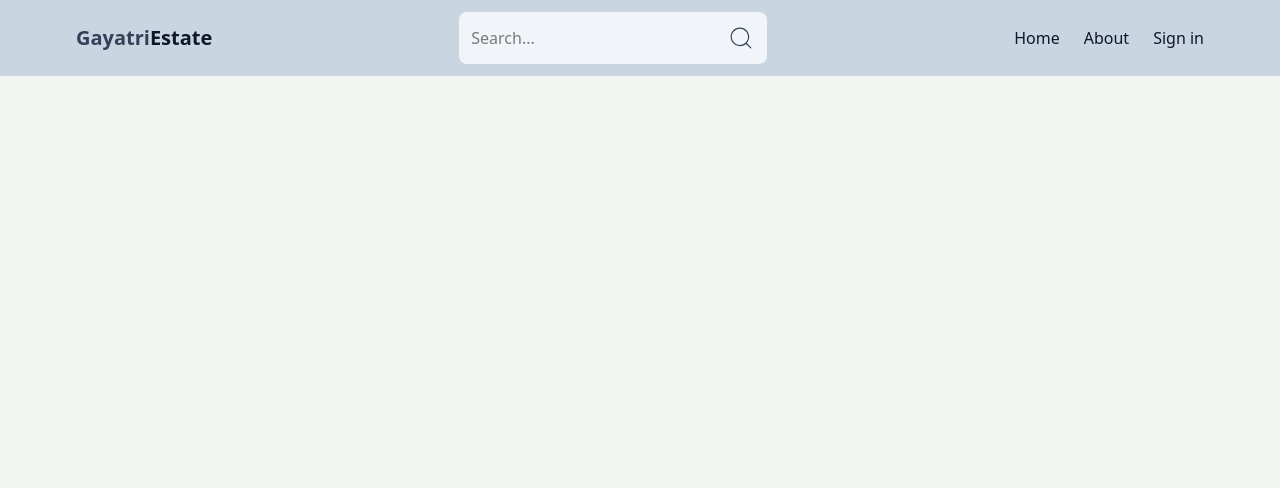
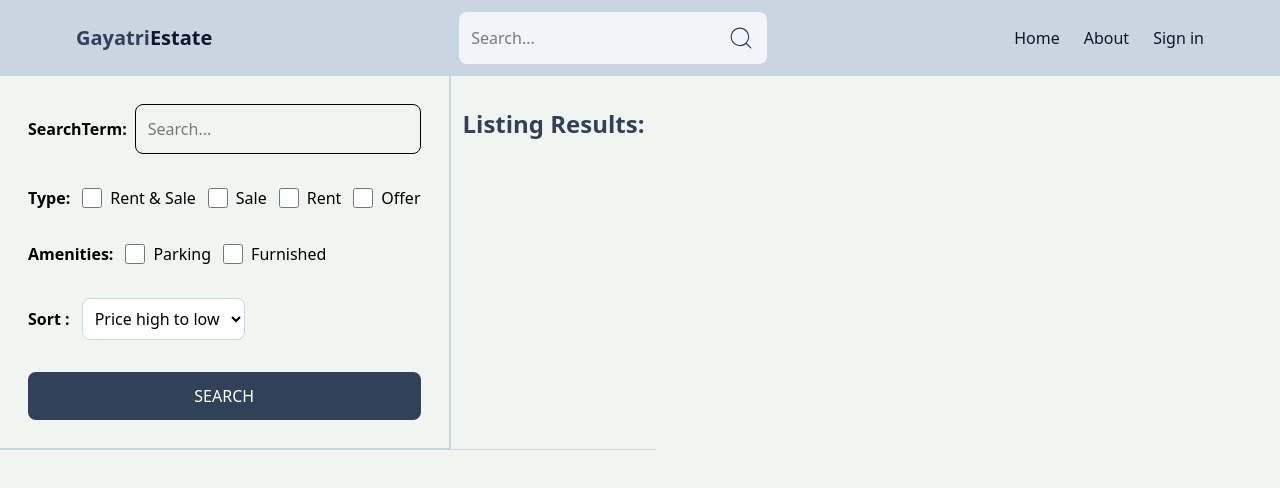
Before and after one commit to ashirwad2213056/Real-State-Website, a React (Vite) app in the folder client/: page /search in a window 1280 px wide. Shown: the top 488 px of the page. Built offline with nearby package versions, Linux system fonts and the light colour scheme.

Commit message:
Created Search page UI

```diff
--- a/client/src/App.jsx
+++ b/client/src/App.jsx
@@ -47,6 +47,7 @@
 import CreateListing from './Pages/CreateListing'
 import UpdateListing from './Pages/UpdateListing'
 import Listing from './Pages/Listings'
+import Search from './Pages/Search'
 export default function App() {
   return (
     <BrowserRouter>
@@ -60,6 +61,7 @@
       <Route path="/update-listing/:listingId" element={<UpdateListing/>} />
     </Route>
     <Route path="/about" element={<About/>} />
+    <Route path="/search" element={<Search/>} />
     <Route path="/sign-in" element={<SignIn/>} />
     <Route path="/sign-up" element={<SignUp/>} />
     </Routes>
--- /dev/null
+++ b/client/src/Pages/Search.jsx
@@ -0,0 +1,62 @@
+import React from 'react'
+
+export default function Search() {
+  return (
+    <div className='flex flex-col md:flex-row '>
+        <div className='p-7 border-b-2 md:border-r-2 border-slate-300'>
+            <form className='flex flex-col gap-8'>
+               <div className='flex items-center gap-2'>
+               <label className='whitespace-nowrap font-semibold' >SearchTerm:</label>
+               <input type="text" id='searchTerm' placeholder='Search...' className='border rounded-lg bg- p-3 w-full ' />
+               </div>
+               <div className='flex gap-3 flex-wrap items-center '>
+                <label className='font-semibold'>Type:</label>
+                <div className='flex gap-2'>
+                    <input type="checkbox" id='all' className='w-5 '/>
+                    <span>Rent & Sale</span>
+                </div>
+                <div className='flex gap-2'>
+                    <input type="checkbox" id='sale' className='w-5 '/>
+                    <span>Sale</span>
+                </div>
+                <div className='flex gap-2'>
+                    <input type="checkbox" id='rent' className='w-5 '/>
+                    <span>Rent</span>
+                </div>
+                <div className='flex gap-2'>
+                    <input type="checkbox" id='offer' className='w-5 '/>
+                    <span>Offer</span>
+                </div>
+
+               </div>
+               <div className='flex gap-3 flex-wrap items-center '>
+                <label className='font-semibold'>Amenities:</label>
+                <div className='flex gap-2'>
+                    <input type="checkbox" id='parking' className='w-5 '/>
+                    <span>Parking</span>
+                </div>
+                <div className='flex gap-2'>
+                    <input type="checkbox" id='furnished' className='w-5 '/>
+                    <span>Furnished</span>
+                </div>
+
+               </div>
+               <div className='flex gap-3 flex-wrap items-center '>
+
+                <label className='font-semibold' >Sort :</label>
+                <select id="sort_order" className='border border-slate-300 rounded-lg bg- p-2 bg-white '>
+                    <option>Price high to low</option>
+                    <option>Price low to high</option>
+                    <option>Oldest First</option>
+                    <option>Newest First</option>
+                </select>
+               </div>
+               <button className='bg-slate-700 text-white p-3 rounded-lg uppercase hover:opacity-80'>Search</button>
+            </form>
+        </div>
+        <div className='text-2xl font-semibold border-b p-3 text-slate-700 border-slate-300 mt-5'>
+            <h1>Listing Results:</h1>
+        </div>
+    </div>
+  )
+}
```
